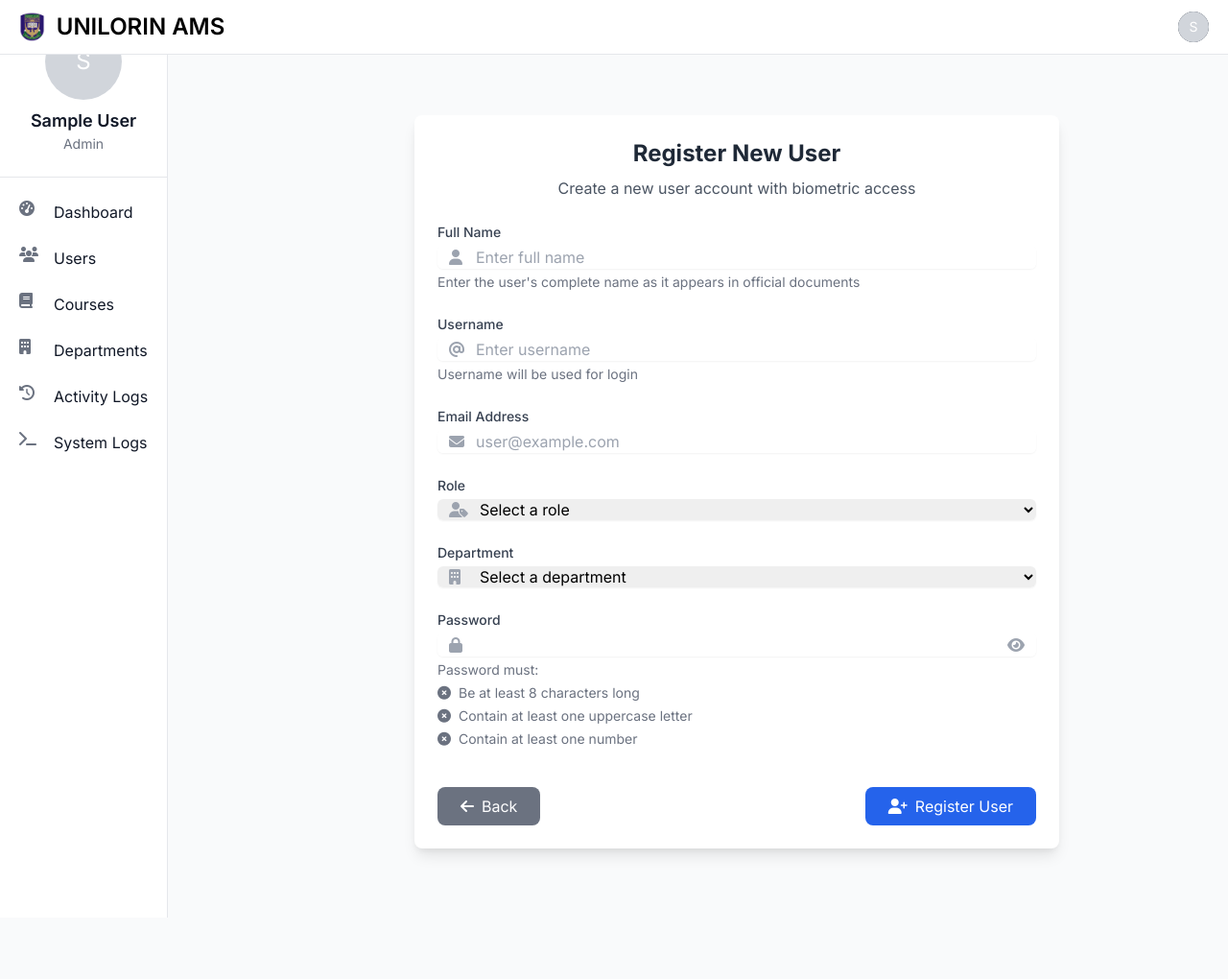
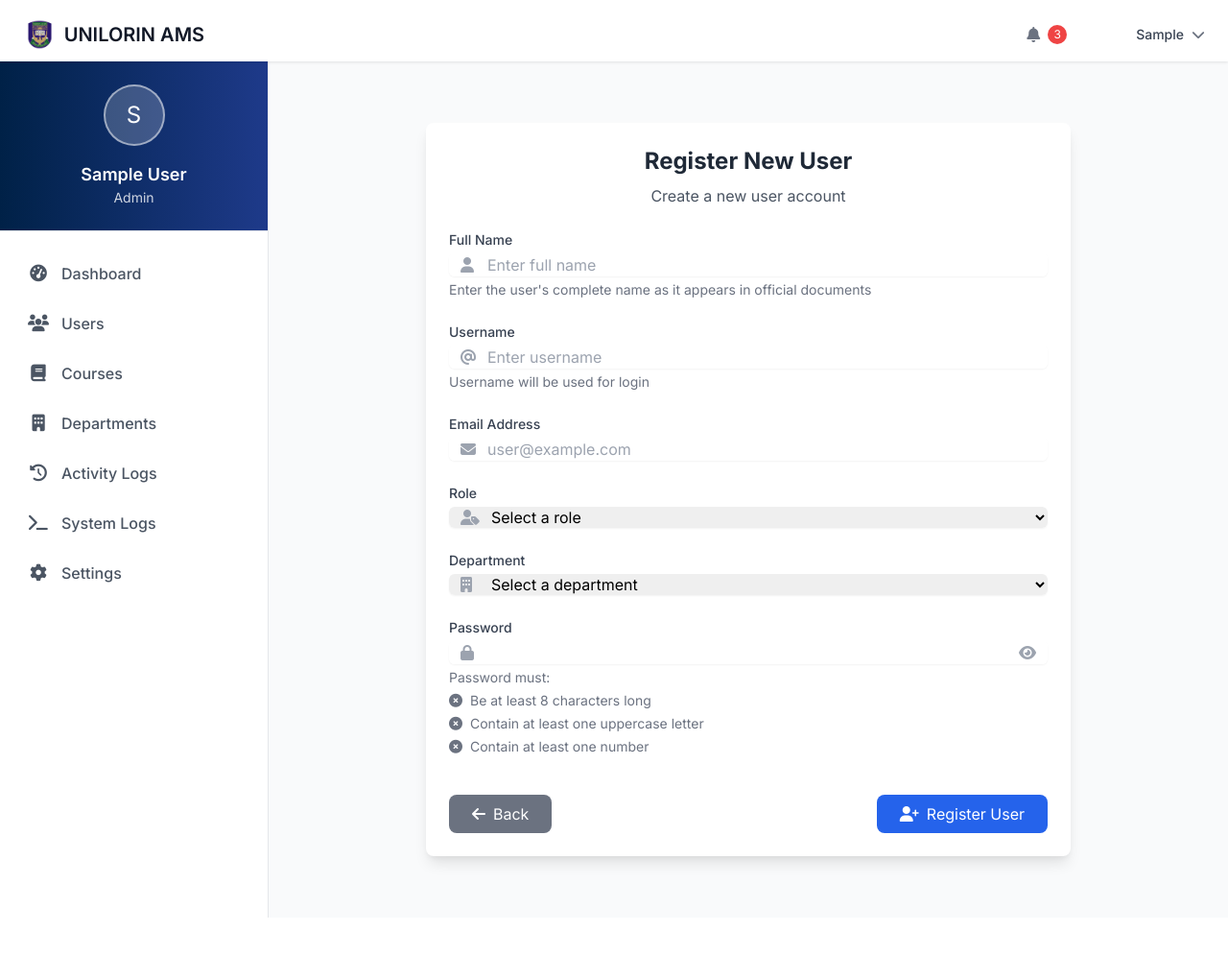
Before and after one commit to Barryhack/UNILORIN-AMS, a Flask app: page /admin/register in a window 1280 px wide. Shown: the whole page at 96% size. After the commit the page ends 956 px from the top, so only its background shows below. Run offline with Flask 3, Linux system fonts and the light colour scheme; the visitor is signed in with stand-in values (Sample User, id 1); data that the repository does not hold is empty; parts of the project's set-up code (start-up, migrations or seed data) failed here and were passed over; some libraries are stand-ins or nearby versions.

Commit message:
fix: Improve registration form and admin base template
- Fix department dropdown population
- Implement functional password toggle
- Improve password validation UI
- Enhance form validation and feedback
- Update admin base template styling

```diff
--- a/app/templates/admin/admin_base.html
+++ b/app/templates/admin/admin_base.html
@@ -23,32 +23,72 @@
     <style>
         :root {
             --header-height: 64px;
-            --sidebar-width: 256px;
-        }
-
-        html {
-            scroll-behavior: smooth;
+            --sidebar-width: 280px;
+            --primary-color: #002147;
+            --secondary-color: #FFD700;
+            --success-color: #10B981;
+            --warning-color: #F59E0B;
+            --danger-color: #EF4444;
+            --text-primary: #111827;
+            --text-secondary: #4B5563;
+            --bg-primary: #F9FAFB;
+            --bg-secondary: #F3F4F6;
         }
 
         body {
             font-family: 'Inter', sans-serif;
             min-height: 100vh;
-            background-color: #f9fafb;
+            background-color: var(--bg-primary);
+            display: flex;
+            flex-direction: column;
+        }
+
+        #header {
+            position: fixed;
+            top: 0;
+            left: 0;
+            right: 0;
+            height: var(--header-height);
+            z-index: 50;
+            background: white;
+            box-shadow: 0 1px 3px rgba(0,0,0,0.1);
+        }
+
+        #sidebar {
+            position: fixed;
+            top: var(--header-height);
+            left: 0;
+            bottom: 0;
+            width: var(--sidebar-width);
+            z-index: 40;
+            background: white;
+            border-right: 1px solid #E5E7EB;
+            transition: transform 0.3s ease;
         }
 
         #main-content {
             margin-left: var(--sidebar-width);
             margin-top: var(--header-height);
             min-height: calc(100vh - var(--header-height));
+            padding: 2rem;
             transition: margin-left 0.3s ease;
+            width: calc(100% - var(--sidebar-width));
             overflow-y: auto;
-            overflow-x: hidden;
-            padding: 1.5rem;
+            background-color: var(--bg-primary);
         }
 
         @media (max-width: 1024px) {
+            #sidebar {
+                transform: translateX(-100%);
+            }
+
             #main-content {
                 margin-left: 0;
+                width: 100%;
+            }
+
+            #sidebar.show {
+                transform: translateX(0);
             }
         }
 
@@ -79,70 +119,126 @@
         }
 
         .nav-link {
-            position: relative;
+            display: flex;
+            align-items: center;
+            padding: 0.75rem 1rem;
+            color: var(--text-secondary);
+            border-radius: 0.5rem;
+            margin: 0.25rem 0.75rem;
             transition: all 0.3s ease;
         }
 
-        .nav-link::before {
-            content: '';
-            position: absolute;
-            left: 0;
-            top: 0;
-            height: 100%;
-            width: 3px;
-            background-color: #002147;
-            transform: scaleY(0);
-            transition: transform 0.2s;
+        .nav-link:hover {
+            background-color: var(--bg-secondary);
+            color: var(--primary-color);
         }
 
-        .nav-link:hover::before,
-        .nav-link.active::before {
-            transform: scaleY(1);
+        .nav-link.active {
+            background-color: var(--primary-color);
+            color: white;
         }
 
-        @media (max-width: 1024px) {
-            #sidebar {
-                transform: translateX(-100%);
+        .nav-link i {
+            width: 1.5rem;
+            height: 1.5rem;
+            display: flex;
+            align-items: center;
+            justify-content: center;
+            margin-right: 0.75rem;
+            font-size: 1.1rem;
         }
 
-            #sidebar.show {
-                transform: translateX(0);
+        .nav-link span {
+            font-weight: 500;
         }
+
+        .user-profile {
+            padding: 1.5rem;
+            border-bottom: 1px solid #E5E7EB;
+            background: linear-gradient(to right, var(--primary-color), #1E3A8A);
+            color: white;
+        }
+
+        .user-avatar {
+            width: 4rem;
+            height: 4rem;
+            background: rgba(255,255,255,0.2);
+            border: 2px solid rgba(255,255,255,0.5);
+            border-radius: 50%;
+            display: flex;
+            align-items: center;
+            justify-content: center;
+            font-size: 1.5rem;
+            margin-bottom: 1rem;
+        }
+
+        .flash-message {
+            margin-bottom: 1rem;
+            padding: 1rem;
+            border-radius: 0.5rem;
+            display: flex;
+            align-items: center;
+            gap: 0.75rem;
+        }
+
+        .flash-message.success {
+            background-color: #D1FAE5;
+            border: 1px solid #34D399;
+            color: #065F46;
+        }
+
+        .flash-message.error {
+            background-color: #FEE2E2;
+            border: 1px solid #F87171;
+            color: #991B1B;
         }
     </style>
 </head>
 
 <body class="h-full">
-    <!-- Top Navigation -->
-    <nav class="fixed top-0 z-50 w-full bg-white border-b border-gray-200 h-[var(--header-height)]">
-        <div class="px-3 py-3 lg:px-5 lg:pl-3">
+    <!-- Header -->
+    <header id="header">
+        <div class="px-4 py-3">
             <div class="flex items-center justify-between">
-                <div class="flex items-center justify-start">
-                    <button id="sidebar-toggle" class="inline-flex items-center p-2 text-sm text-gray-500 rounded-lg lg:hidden hover:bg-gray-100 focus:outline-none focus:ring-2 focus:ring-gray-200">
-                        <i class="fas fa-bars w-6 h-6"></i>
+                <div class="flex items-center">
+                    <button id="sidebar-toggle" class="p-2 rounded-lg text-gray-500 lg:hidden hover:bg-gray-100 focus:outline-none focus:ring-2 focus:ring-gray-200">
+                        <i class="fas fa-bars text-xl"></i>
                     </button>
-                    <a href="/" class="flex ml-2 md:mr-24">
+                    <a href="/" class="flex items-center ml-3">
                         <img src="/static/images/unilorin-logo.png" class="h-8 mr-3" alt="Logo" />
-                        <span class="self-center text-xl font-semibold sm:text-2xl whitespace-nowrap">UNILORIN AMS</span>
+                        <span class="text-xl font-semibold text-gray-900">UNILORIN AMS</span>
                     </a>
                 </div>
-                <div class="flex items-center">
-                    <div class="flex items-center ml-3">
+                <div class="flex items-center gap-4">
+                    <button type="button" class="flex items-center gap-2 p-2 rounded-lg hover:bg-gray-100">
+                        <i class="fas fa-bell text-gray-500"></i>
+                        <span class="bg-red-500 text-white text-xs rounded-full w-5 h-5 flex items-center justify-center">3</span>
+                    </button>
                     <div class="relative">
-                            <button type="button" class="flex text-sm bg-gray-800 rounded-full focus:ring-4 focus:ring-gray-300" id="user-menu-button">
-                                <span class="sr-only">Open user menu</span>
-                                <div class="w-8 h-8 rounded-full bg-gray-300 flex items-center justify-center text-white">
+                        <button type="button" class="flex items-center gap-2 p-2 rounded-lg hover:bg-gray-100" id="user-menu-button">
+                            <div class="w-8 h-8 rounded-full bg-primary-600 flex items-center justify-center text-white font-medium">
                                 {{ current_user.first_name[0].upper() }}
                             </div>
+                            <span class="hidden md:block text-sm font-medium text-gray-700">{{ current_user.first_name }}</span>
+                            <i class="fas fa-chevron-down text-sm text-gray-500"></i>
                         </button>
-                            <div class="hidden absolute right-0 mt-2 w-48 bg-white rounded-lg shadow-lg z-50" id="user-dropdown">
-                                <div class="px-4 py-3">
-                                    <p class="text-sm text-gray-900">{{ current_user.first_name }} {{ current_user.last_name }}</p>
-                                    <p class="text-sm font-medium text-gray-900 truncate">{{ current_user.email }}</p>
+                        <div class="hidden absolute right-0 mt-2 w-48 bg-white rounded-lg shadow-lg z-50 border border-gray-100" id="user-dropdown">
+                            <div class="p-3 border-b border-gray-100">
+                                <p class="text-sm font-medium text-gray-900">{{ current_user.first_name }} {{ current_user.last_name }}</p>
+                                <p class="text-sm text-gray-500 truncate">{{ current_user.email }}</p>
                             </div>
-                                <ul class="py-1" aria-labelledby="user-menu-button">
+                            <ul class="py-1">
                                 <li>
-                                        <a href="{{ url_for('auth.logout') }}" class="block px-4 py-2 text-sm text-gray-700 hover:bg-gray-100">Sign out</a>
+                                    <a href="{{ url_for('admin.settings') }}" class="flex items-center gap-2 px-4 py-2 text-sm text-gray-700 hover:bg-gray-50">
+                                        <i class="fas fa-cog w-4 h-4"></i>
+                                        <span>Settings</span>
+                                    </a>
+                                </li>
+                                <li>
+                                    <a href="{{ url_for('auth.logout') }}" class="flex items-center gap-2 px-4 py-2 text-sm text-red-600 hover:bg-red-50">
+                                        <i class="fas fa-sign-out-alt w-4 h-4"></i>
+                                        <span>Sign out</span>
+                                    </a>
                                 </li>
                             </ul>
                         </div>
@@ -150,72 +246,91 @@
                 </div>
             </div>
         </div>
-        </div>
-    </nav>
+    </header>
 
     <!-- Sidebar -->
-    <aside id="sidebar" class="fixed top-0 left-0 z-40 w-[var(--sidebar-width)] h-screen pt-[var(--header-height)] transition-transform bg-white border-r border-gray-200 lg:translate-x-0">
+    <aside id="sidebar">
         <div class="flex flex-col h-full">
-            <div class="flex items-center justify-center p-6 border-b border-gray-200">
+            <div class="user-profile">
                 <div class="flex flex-col items-center">
-                    <div class="w-20 h-20 rounded-full bg-gray-300 flex items-center justify-center text-white text-2xl mb-2">
+                    <div class="user-avatar">
                         {{ current_user.first_name[0].upper() }}
                     </div>
-                    <h5 class="text-lg font-semibold text-gray-900">{{ current_user.first_name }} {{ current_user.last_name }}</h5>
-                    <span class="text-sm text-gray-500">{{ current_user.role.title() }}</span>
+                    <h5 class="text-lg font-semibold">{{ current_user.first_name }} {{ current_user.last_name }}</h5>
+                    <span class="text-sm opacity-80">{{ current_user.role.title() }}</span>
                 </div>
             </div>
-            <div class="scroll-container flex-1 px-3 py-4 overflow-y-auto">
-                <ul class="space-y-2">
+            <div class="scroll-container flex-1 py-4">
+                <nav>
+                    <ul class="space-y-1">
                         <li>
-                        <a href="{{ url_for('admin.dashboard') }}" class="nav-link flex items-center p-2 text-base font-normal text-gray-900 rounded-lg hover:bg-gray-100 {% if request.endpoint == 'admin.dashboard' %}bg-gray-100{% endif %}">
-                            <i class="fas fa-tachometer-alt w-6 h-6 text-gray-500 transition duration-75"></i>
-                            <span class="ml-3">Dashboard</span>
+                            <a href="{{ url_for('admin.dashboard') }}" class="nav-link {% if request.endpoint == 'admin.dashboard' %}active{% endif %}">
+                                <i class="fas fa-tachometer-alt"></i>
+                                <span>Dashboard</span>
                             </a>
                         </li>
                         <li>
-                        <a href="{{ url_for('admin.manage_users') }}" class="nav-link flex items-center p-2 text-base font-normal text-gray-900 rounded-lg hover:bg-gray-100 {% if request.endpoint == 'admin.manage_users' %}bg-gray-100{% endif %}">
-                            <i class="fas fa-users w-6 h-6 text-gray-500 transition duration-75"></i>
-                            <span class="ml-3">Users</span>
+                            <a href="{{ url_for('admin.manage_users') }}" class="nav-link {% if request.endpoint == 'admin.manage_users' %}active{% endif %}">
+                                <i class="fas fa-users"></i>
+                                <span>Users</span>
                             </a>
                         </li>
                         <li>
-                        <a href="{{ url_for('admin.manage_courses') }}" class="nav-link flex items-center p-2 text-base font-normal text-gray-900 rounded-lg hover:bg-gray-100 {% if request.endpoint == 'admin.manage_courses' %}bg-gray-100{% endif %}">
-                            <i class="fas fa-book w-6 h-6 text-gray-500 transition duration-75"></i>
-                            <span class="ml-3">Courses</span>
+                            <a href="{{ url_for('admin.manage_courses') }}" class="nav-link {% if request.endpoint == 'admin.manage_courses' %}active{% endif %}">
+                                <i class="fas fa-book"></i>
+                                <span>Courses</span>
                             </a>
                         </li>
                         <li>
-                        <a href="{{ url_for('admin.manage_departments') }}" class="nav-link flex items-center p-2 text-base font-normal text-gray-900 rounded-lg hover:bg-gray-100 {% if request.endpoint == 'admin.manage_departments' %}bg-gray-100{% endif %}">
-                            <i class="fas fa-building w-6 h-6 text-gray-500 transition duration-75"></i>
-                            <span class="ml-3">Departments</span>
+                            <a href="{{ url_for('admin.manage_departments') }}" class="nav-link {% if request.endpoint == 'admin.manage_departments' %}active{% endif %}">
+                                <i class="fas fa-building"></i>
+                                <span>Departments</span>
                             </a>
                         </li>
                         <li>
-                        <a href="{{ url_for('admin.activity_logs') }}" class="nav-link flex items-center p-2 text-base font-normal text-gray-900 rounded-lg hover:bg-gray-100 {% if request.endpoint == 'admin.activity_logs' %}bg-gray-100{% endif %}">
-                            <i class="fas fa-history w-6 h-6 text-gray-500 transition duration-75"></i>
-                            <span class="ml-3">Activity Logs</span>
+                            <a href="{{ url_for('admin.activity_logs') }}" class="nav-link {% if request.endpoint == 'admin.activity_logs' %}active{% endif %}">
+                                <i class="fas fa-history"></i>
+                                <span>Activity Logs</span>
                             </a>
                         </li>
                         <li>
-                        <a href="{{ url_for('admin.system_logs') }}" class="nav-link flex items-center p-2 text-base font-normal text-gray-900 rounded-lg hover:bg-gray-100 {% if request.endpoint == 'admin.system_logs' %}bg-gray-100{% endif %}">
-                            <i class="fas fa-terminal w-6 h-6 text-gray-500 transition duration-75"></i>
-                            <span class="ml-3">System Logs</span>
+                            <a href="{{ url_for('admin.system_logs') }}" class="nav-link {% if request.endpoint == 'admin.system_logs' %}active{% endif %}">
+                                <i class="fas fa-terminal"></i>
+                                <span>System Logs</span>
+                            </a>
+                        </li>
+                        <li>
+                            <a href="{{ url_for('admin.settings') }}" class="nav-link {% if request.endpoint == 'admin.settings' %}active{% endif %}">
+                                <i class="fas fa-cog"></i>
+                                <span>Settings</span>
                             </a>
                         </li>
                     </ul>
+                </nav>
             </div>
         </div>
     </aside>
 
     <!-- Main Content -->
     <main id="main-content" class="scroll-container">
+        <!-- Flash Messages -->
+        {% with messages = get_flashed_messages(with_categories=true) %}
+            {% if messages %}
+                {% for category, message in messages %}
+                    <div class="flash-message {{ category }}">
+                        <i class="fas fa-{% if category == 'error' %}exclamation-circle{% else %}check-circle{% endif %}"></i>
+                        {{ message }}
+                    </div>
+                {% endfor %}
+            {% endif %}
+        {% endwith %}
+
         {% block content %}{% endblock %}
     </main>
 
     <script>
         // Force reload if template version changes
-        const TEMPLATE_VERSION = '1.0.2';
+        const TEMPLATE_VERSION = '1.0.4';
         if (localStorage.getItem('template_version') !== TEMPLATE_VERSION) {
             localStorage.setItem('template_version', TEMPLATE_VERSION);
             window.location.reload(true);
--- a/app/templates/admin/register_user.html
+++ b/app/templates/admin/register_user.html
@@ -7,7 +7,7 @@
     <div class="max-w-2xl mx-auto bg-white rounded-lg shadow-lg p-6">
         <div class="mb-6">
             <h2 class="text-2xl font-bold text-center text-gray-800">Register New User</h2>
-            <p class="text-center text-gray-600 mt-2">Create a new user account with biometric access</p>
+            <p class="text-center text-gray-600 mt-2">Create a new user account</p>
         </div>
 
         {% with messages = get_flashed_messages(with_categories=true) %}
@@ -90,8 +90,8 @@
                     <select name="department_id" id="department_id" required
                             class="pl-10 block w-full rounded-md border-gray-300 focus:ring-blue-500 focus:border-blue-500">
                         <option value="">Select a department</option>
-                        {% for dept in departments %}
-                        <option value="{{ dept.id }}">{{ dept.name }}</option>
+                        {% for department in departments %}
+                        <option value="{{ department.id }}">{{ department.name }}</option>
                         {% endfor %}
                     </select>
                 </div>
@@ -105,7 +105,7 @@
                         <i class="fas fa-lock text-gray-400"></i>
                     </div>
                     <input type="password" name="password" id="password" required
-                           class="pl-10 block w-full rounded-md border-gray-300 focus:ring-blue-500 focus:border-blue-500"
+                           class="pl-10 pr-10 block w-full rounded-md border-gray-300 focus:ring-blue-500 focus:border-blue-500"
                            minlength="8">
                     <div class="absolute inset-y-0 right-0 pr-3 flex items-center">
                         <button type="button" onclick="togglePassword()" class="text-gray-400 hover:text-gray-600">
@@ -208,7 +208,7 @@ document.addEventListener('DOMContentLoaded', function() {
         }
 
         // Number check
-        if (/[0-9]/.test(password)) {
+        if (/\d/.test(password)) {
             numberCheck.querySelector('i').className = 'fas fa-check-circle mr-2 text-green-500';
         } else {
             numberCheck.querySelector('i').className = 'fas fa-times-circle mr-2 text-red-500';
@@ -216,18 +216,11 @@ document.addEventListener('DOMContentLoaded', function() {
         }
 
         submitBtn.disabled = !isValid;
-        submitBtn.className = isValid ?
-            'bg-blue-600 text-white px-6 py-2 rounded-lg hover:bg-blue-700 transition-colors flex items-center' :
-            'bg-gray-400 text-white px-6 py-2 rounded-lg cursor-not-allowed flex items-center';
-    });
-
-    // Form submission
-    form.addEventListener('submit', function(e) {
-        const password = passwordInput.value;
-        if (password.length < 8 || !/[A-Z]/.test(password) || !/[0-9]/.test(password)) {
-            e.preventDefault();
-            alert('Please ensure all password requirements are met.');
-        }
+        submitBtn.className = `px-6 py-2 rounded-lg transition-colors flex items-center ${
+            isValid
+            ? 'bg-blue-600 hover:bg-blue-700 text-white'
+            : 'bg-gray-300 cursor-not-allowed text-gray-500'
+        }`;
     });
 });
 
```
Lines whose indentation alone changed are shown as unchanged.
